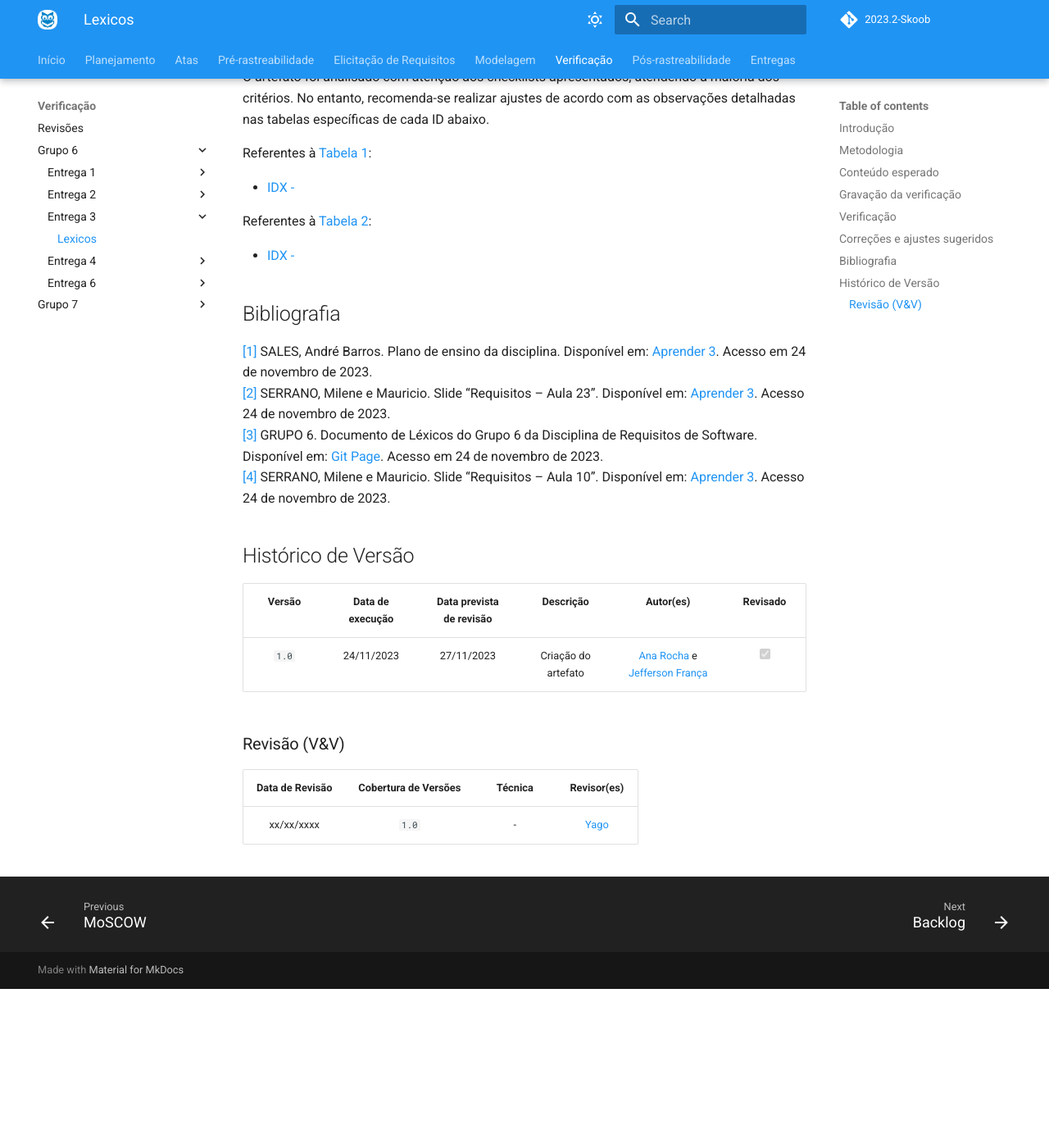
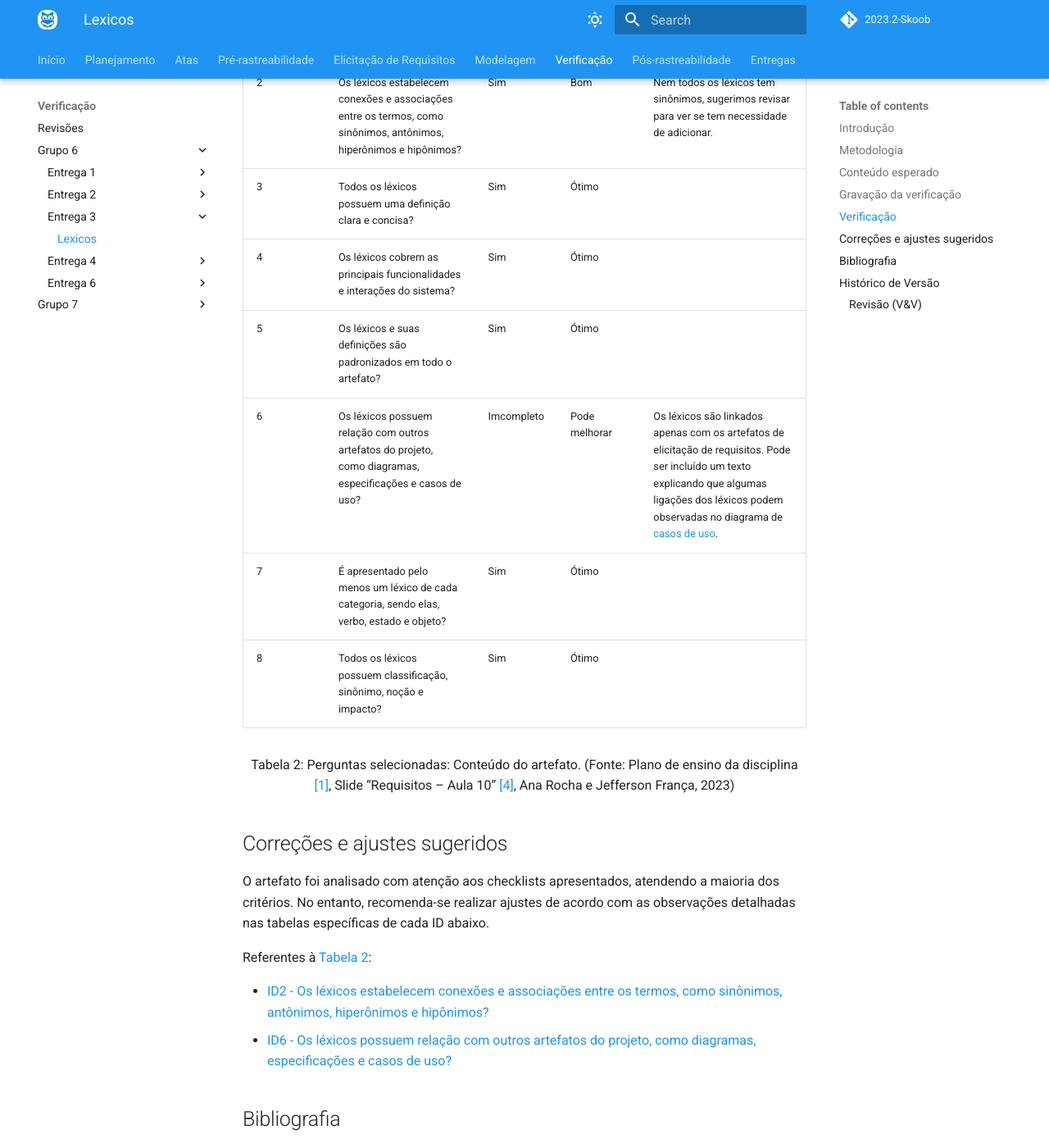
Before and after one commit to Requisitos-de-Software/2023.2-Skoob, an MkDocs documentation site: the page built from docs/verificacao/grupo6/lexicos_6.md, in a window 1280 px wide and 1400 px high, scrolled down 3463 px. Shown: the whole window at 82% size. Built offline with MkDocs 1.6.1 and Material for MkDocs 9.7.7, drawn with Linux system fonts in a browser that asks for light colours; comment, search, counter and statistics services are not loaded; before the commit the page ends 4669 px from its top, so only the background shows below that; some of the changed text lies outside the part shown.

Commit message:
verificação grupo 6 - léxicos

```diff
--- a/docs/verificacao/grupo6/lexicos_6.md
+++ b/docs/verificacao/grupo6/lexicos_6.md
@@ -31,12 +31,10 @@ Espera-se que o artefato apresente uma lista de léxicos, com descrições clara
 
 No vídeo 1, destacado abaixo, é realizada a verificação do artefato [léxicos](https://requisitos-de-software.github.io/2023.2-Skoob/modelagem/lexico/) conforme o checklist elaborado para tal.
 
-<!--
-<iframe width="1000vw" height="650vh" src="https://youtube.com/embed/DqNI9t4YImk" title="V&V - Cronograma Planejado" frameborder="0" allow="accelerometer; autoplay; clipboard-write;
+<iframe width="1000vw" height="650vh" src="https://youtube.com/embed/OlyhnPBKjK4" title="V&V - Léxicos" frameborder="0" allow="accelerometer; autoplay; clipboard-write;
 encrypted-media; gyroscope; picture-in-picture" allowfullscreen=""></iframe>
--->
 <div style="text-align: center">
-<p> Vídeo 1: Gravação da verificação do Cronograma Planejado. (Fonte: Ana Rocha, 2023).</p>
+<p> Vídeo 1: Gravação da verificação dos Léxicos. (Fonte: Ana Rocha e Jefferson França, 2023).</p>
 </div>
 
 ## Verificação
@@ -59,13 +57,13 @@ A Tabela 1 contém perguntas no que diz respeito à formatação do artefato. <a
 
 | ID | Descrição do Critério | Possui | Qualidade | Observação |
 |----|----------------------|---------------------------------|------------------------|----------|
-| 1  | O artefato possui introdução? |  |  |  |
-| 2  | Todas as tabelas e imagens do artefato possuem legendas, fontes e são introduzidas no texto? |  |  |  |
-| 3  | Possui links para os outros artefatos, caso necessário? |  |  |   |
-| 4  | O artefato possui bibliografia/referências bibliográficas? |  |  |  |
-| 5  | O artefato possui um histórico de versões? |  |  | |
-| 6  | O artefato possui autor? |  |  | |
-| 7  | O artefato possui revisor? |  |  |  |
+| 1  | O artefato possui introdução? | Sim | Ótimo |  |
+| 2  | Todas as tabelas e imagens do artefato possuem legendas, fontes e são introduzidas no texto? | Sim | Ótimo |  |
+| 3  | Possui links para os outros artefatos, caso necessário? | Sim | Ótimo |   |
+| 4  | O artefato possui bibliografia/referências bibliográficas? | Sim | Ótimo |  |
+| 5  | O artefato possui um histórico de versões? | Sim | Ótimo | |
+| 6  | O artefato possui autor? | Sim | Ótimo | |
+| 7  | O artefato possui revisor? | Sim | Ótimo |  |
 
 <div style="text-align: center;">
     Tabela 1: Perguntas selecionadas: Formatação do artefato. (Fonte: Plano de ensino da disciplina <a id="a" href="#aa">[1]</a>, 2023)
@@ -75,14 +73,14 @@ A Tabela 2 contém perguntas no que diz respeito ao conteúdo do artefato. <a id
 
 | ID | Descrição do Critério | Possui | Qualidade | Observação |
 |----|----------------------|---------------------------------|------------------------|----------|
-| 1  | O artefato inclui a metodologia utilizada com sua descrição correspondente? |  |  |  |
-| 2  | Os léxicos estabelecem conexões e associações entre os termos, como sinônimos, antônimos, hiperônimos e hipônimos? |  |  |  |
-| 3  | Todos os léxicos possuem uma definição clara e concisa? |  |  |  |
-| 4  | Os léxicos cobrem as principais funcionalidades e interações do sistema? |  |  |  |
-| 5  | Os léxicos e suas definições são padronizados em todo o artefato? |  |  |  |
-| 6  | Os léxicos possuem relação com outros artefatos do projeto, como diagramas, especificações e casos de uso? |  |  |  |
-| 7  | É apresentado pelo menos um léxico de cada categoria, sendo elas, verbo, estado e objeto? |  |  |  |
-| 8  | Todos os léxicos possuem classificação, sinônimo, noção e impacto? |  |  |  |
+| 1  | O artefato inclui a metodologia utilizada com sua descrição correspondente? | Sim | Ótimo |  |
+| 2  | Os léxicos estabelecem conexões e associações entre os termos, como sinônimos, antônimos, hiperônimos e hipônimos? | Sim | Bom | Nem todos os léxicos tem sinônimos, sugerimos revisar para ver se tem necessidade de adicionar. |
+| 3  | Todos os léxicos possuem uma definição clara e concisa? | Sim | Ótimo |  |
+| 4  | Os léxicos cobrem as principais funcionalidades e interações do sistema? | Sim | Ótimo |  |
+| 5  | Os léxicos e suas definições são padronizados em todo o artefato? | Sim | Ótimo |  |
+| 6  | Os léxicos possuem relação com outros artefatos do projeto, como diagramas, especificações e casos de uso? | Imcompleto | Pode melhorar | Os léxicos são linkados apenas com os artefatos de elicitação de requisitos. Pode ser incluído um texto explicando que algumas ligações dos léxicos podem  observadas no diagrama de [casos de uso](https://requisitos-de-software.github.io/2023.2-Skoob/modelagem/casos_de_uso/). |
+| 7  | É apresentado pelo menos um léxico de cada categoria, sendo elas, verbo, estado e objeto? | Sim | Ótimo |  |
+| 8  | Todos os léxicos possuem classificação, sinônimo, noção e impacto? | Sim | Ótimo |  |
 
 <div style="text-align: center;">
     Tabela 2: Perguntas selecionadas: Conteúdo do artefato. (Fonte: Plano de ensino da disciplina <a id="a" href="#aa">[1]</a>, Slide “Requisitos – Aula 10” <a id="d" href="#dd">[4]</a>, Ana Rocha e Jefferson França, 2023)
@@ -92,13 +90,10 @@ A Tabela 2 contém perguntas no que diz respeito ao conteúdo do artefato. <a id
 
 O artefato foi analisado com atenção aos checklists apresentados, atendendo a maioria dos critérios. No entanto, recomenda-se realizar ajustes de acordo com as observações detalhadas nas tabelas específicas de cada ID abaixo.
 
-Referentes à [Tabela 1](#Tabela1):
-
-- [IDX - ](#Tabela1)
-
 Referentes à [Tabela 2](#Tabela2):
 
-- [IDX - ](#Tabela2)
+- [ID2 - Os léxicos estabelecem conexões e associações entre os termos, como sinônimos, antônimos, hiperônimos e hipônimos?](#Tabela2)
+- [ID6 - Os léxicos possuem relação com outros artefatos do projeto, como diagramas, especificações e casos de uso?](#Tabela2)
 
 
 ## Bibliografia
@@ -113,10 +108,11 @@ Referentes à [Tabela 2](#Tabela2):
 | Versão | Data de execução | Data prevista de revisão | Descrição  |   Autor(es)    |  Revisado  |
 | :----: | :--------------: | :----------------------: | :--------: | :------------: | :---------:|
 | `1.0`  |    24/11/2023    |   27/11/2023    | Criação do artefato |   [Ana Rocha](https://github.com/anaaroch) e [Jefferson França](https://github.com/Frans6) | <input type="checkbox" disabled checked /> |
+| `1.1`  |    24/11/2023    |   27/11/2023    | Execução da inspeção |   [Ana Rocha](https://github.com/anaaroch) e [Jefferson França](https://github.com/Frans6) | <input type="checkbox" disabled checked /> |
 
 
 ### Revisão (V&V)
 
 | Data de Revisão | Cobertura de Versões  |   Técnica  |    Revisor(es)    |
 | :-------------: | :-------------------: | :--------: |  :--------------: |
-|   xx/xx/xxxx   |    `1.0`    |   -    |  [Yago](https://github.com/yagompassos) |
+|   xx/xx/xxxx   |    `1.1`    |   -    |  [Yago](https://github.com/yagompassos) |
```
Also changed, not shown: docs/modelagem/lexico.md (+3 -2 lines).
